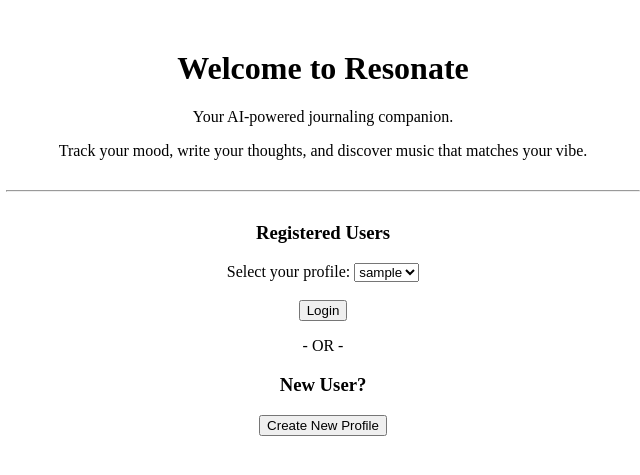
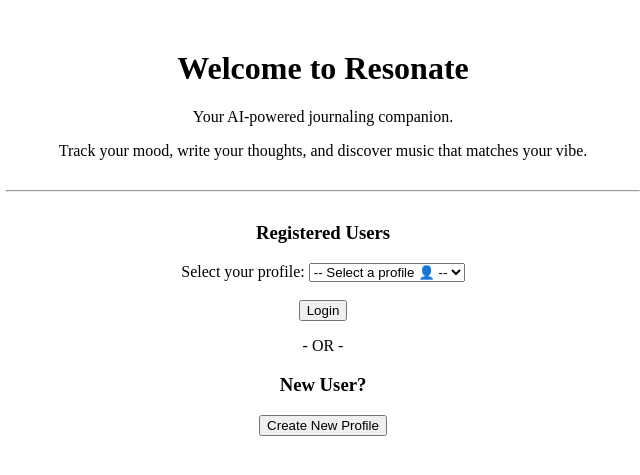
Before and after one commit to emilioquezadanavarro/Resonate-App, a Flask app: page / in a window 1280 px wide. Shown: the top 475 px of the page, without its empty margins (317-957 px from the left). Run offline with Flask 3, Linux system fonts and the light colour scheme; tables that the repository leaves empty hold one stand-in row (values such as "Sample post").

Commit message:
Adding custom profile selection dropdown menu

```diff
--- a/app/templates/index.html
+++ b/app/templates/index.html
@@ -25,7 +25,8 @@
         {% if users %}
             <h3>Registered Users</h3>
             <form action="{{ url_for('main.login') }}" method="POST"> <label>Select your profile:</label>
-                <select name="user_id">
+                <select name="user_id" required>
+                    <option value="" disabled selected>-- Select a profile 👤 --</option>
                     {% for user in users %}
                         <option value="{{ user.id }}">{{ user.username }}</option>
                     {% endfor %}
@@ -33,7 +34,6 @@
                 <br><br>
                 <button type="submit">Login</button>
             </form>
-
             <p> - OR - </p>
         {% endif %}
 
```
